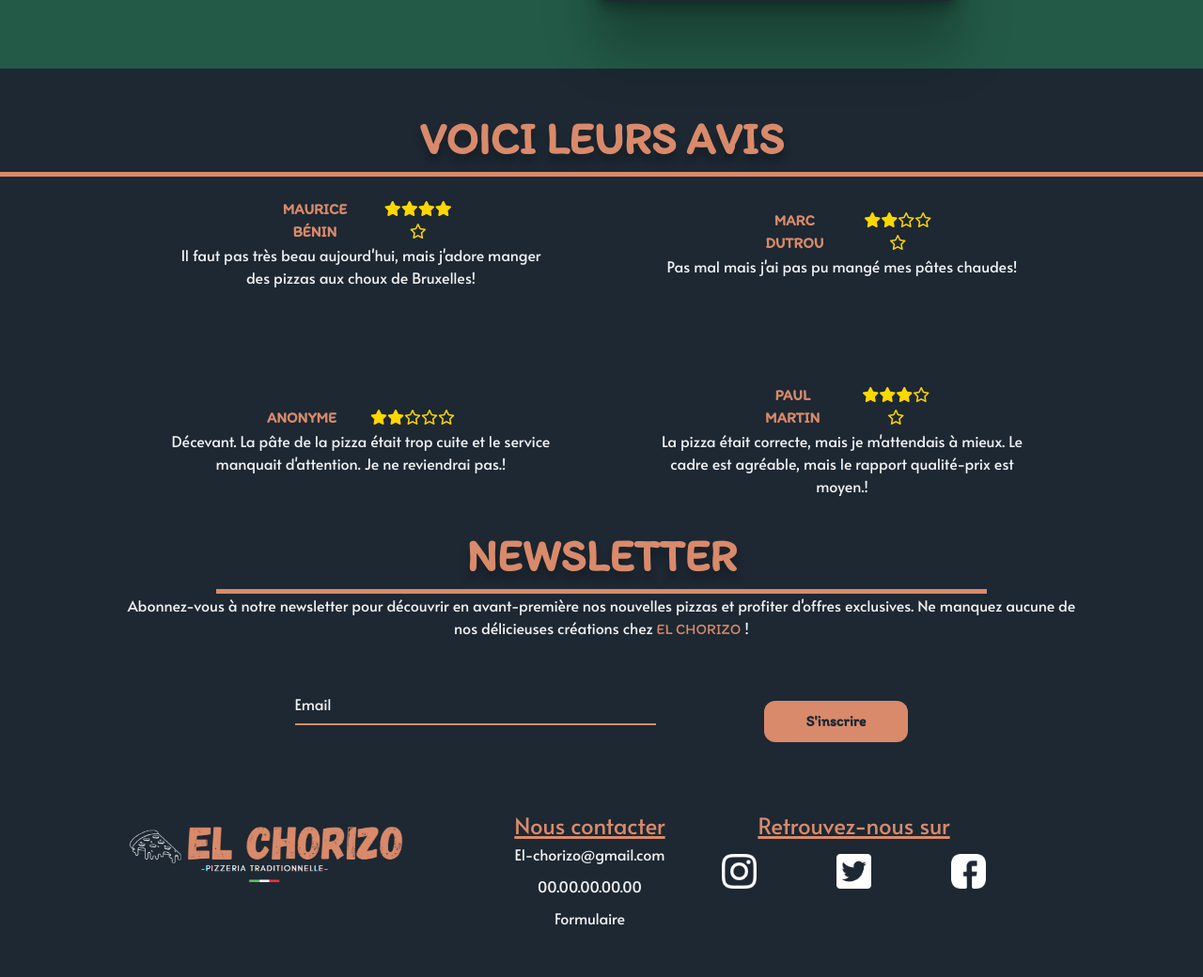
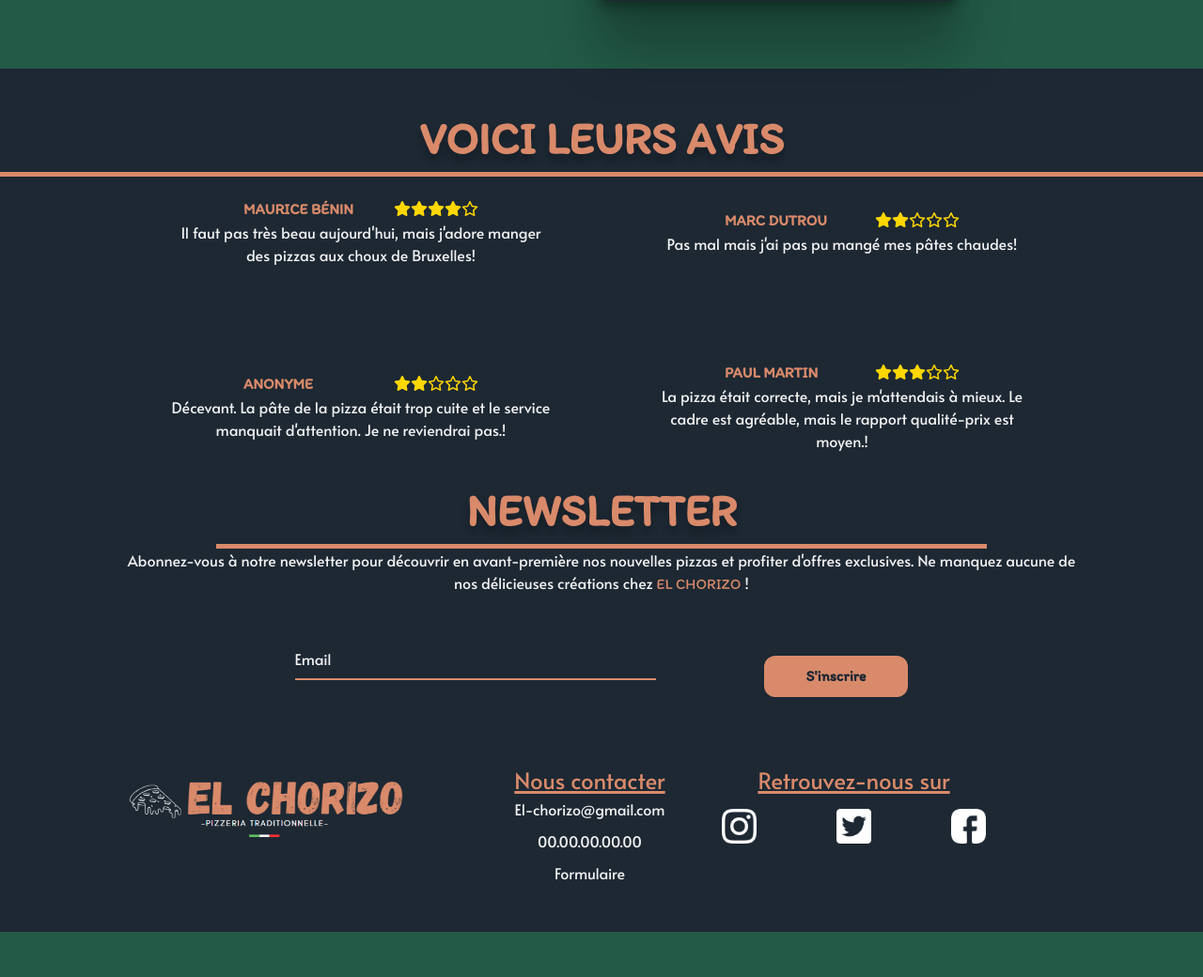
Before and after one commit to malibu1106/Pizzeria, a PHP site: page / in a window 1280 px wide. Shown: the part 3177-4217 px from the top of the page at 94% size. After the commit the page ends 4169 px from the top, so only its background shows below. Run offline with PHP 8.4, Linux system fonts and the light colour scheme; data comes from the database, SQL or seed files in the repository; some libraries are stand-ins or nearby versions.

Commit message:
correction name avis

```diff
--- a/src/css/style.css
+++ b/src/css/style.css
@@ -700,7 +700,7 @@ h5 {
         .container-name-avis {
             text-align: center;
             justify-content: space-between;
-            width: 200px;
+            width: 250px;
             margin: auto;
         }
     }
--- a/src/index.php
+++ b/src/index.php
@@ -225,9 +225,9 @@ foreach ($reviews as $review){
         <form action="php_sql/newsletter_subscribe.php" method="post">
             <div class="form-group">
                 <input class="form-input" type="email" name="email" placeholder=" " id="Email" <?php
-                 if (isset($_SESSION['loggedIn']) && $_SESSION['loggedIn'] === 1){
+                    if (isset($_SESSION['loggedIn']) && $_SESSION['loggedIn'] === 1){
                     echo 'value="'.$_SESSION['email'].'"';
-                 }
+                    }
                 ?> />
                 <label class="form-label" for="email">Email</label>
             </div>
```
